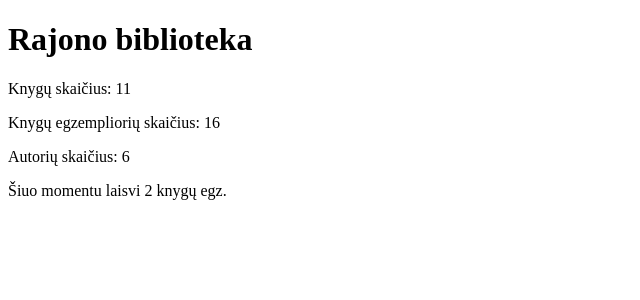
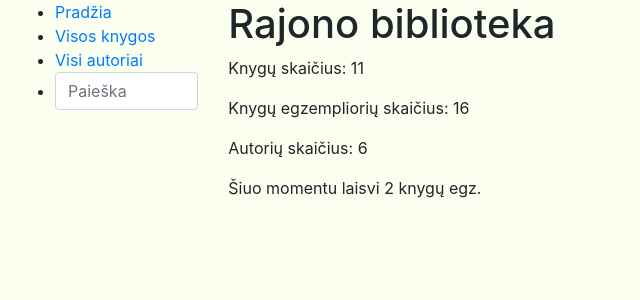
Before and after one commit to ram-pyth/djangoPTU18, a Django app: page /library/ in a window 1280 px wide. Shown: the top 300 px of the page, without its empty margins (0-640 px from the left). Run offline with Django 4.2, Linux system fonts and the light colour scheme; data comes from the database, SQL or seed files in the repository; some libraries are stand-ins or nearby versions.

Commit message:
paskaita 4 viskas sujungta

```diff
--- a/library/templates/base.html
+++ b/library/templates/base.html
@@ -20,10 +20,10 @@ MCw98/SFnGE8fJT3GXwEOngsV7Zt27NXFoaoApmYm81iuXoPkFOJwJ8ERdknLPMO"
             {% block sidebar %}
             <ul class="sidebar-nav">
                 <li><a href="{% url 'index' %}">Pradžia</a></li>
-                <li><a href="{% url 'books-all' %}" class="text-nowrap">Visos knygos</a></li>
-                <li><a href="{% url 'authors-all' %}" class="text-nowrap">Visi autoriai</a></li> {# jinja komentaras #}
+                <li><a href="{% url 'index' %}" class="text-nowrap">Visos knygos</a></li>
+                <li><a href="{% url 'index' %}" class="text-nowrap">Visi autoriai</a></li> {# jinja komentaras #}
                 <li>
-                    <form action="{% url 'search-name' %}" method="get" class="form-group">
+                    <form action="" method="get" class="form-group">
                         <input type="text" name="search_text" class="form-control" placeholder="Paieška" style="min-width: 6rem;">
                     </form>
                 </li>
--- a/library/templates/index.html
+++ b/library/templates/index.html
@@ -1,15 +1,9 @@
-<!DOCTYPE html>
-<html lang="en">
-<head>
-    <meta charset="UTF-8">
-    <title>Title</title>
-</head>
-<body>
+{% extends "base.html" %}
+
+{% block content %}
 <h1>Rajono biblioteka</h1>
 <p>Knygų skaičius: {{ num_books_t }}</p>
 <p>Knygų egzempliorių skaičius: {{ num_bookinstances_t }}</p>
 <p>Autorių skaičius: {{ num_authors_t }}</p>
 <p>Šiuo momentu laisvi {{ num_instances_available_t }} knygų egz.</p>
-
-</body>
-</html>
+{% endblock %}
--- a/mysite/urls.py
+++ b/mysite/urls.py
@@ -16,8 +16,10 @@ Including another URLconf
 """
 from django.contrib import admin
 from django.urls import path, include
+from django.conf import settings
+from django.conf.urls.static import static
 
 urlpatterns = [
     path('library/', include('library.urls')),
     path('admin/', admin.site.urls),
-]
+] + static(settings.STATIC_URL, document_root=settings.STATIC_ROOT)
```
